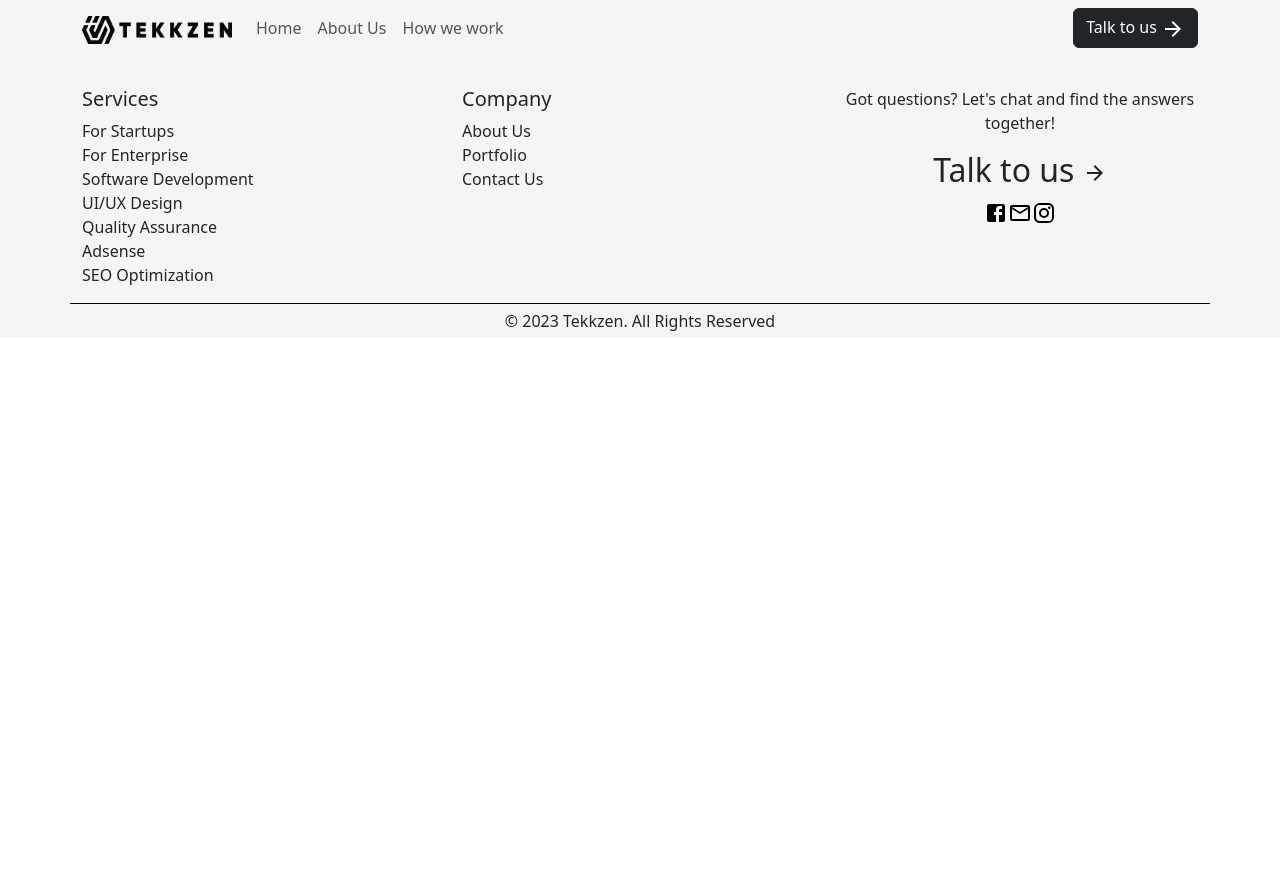
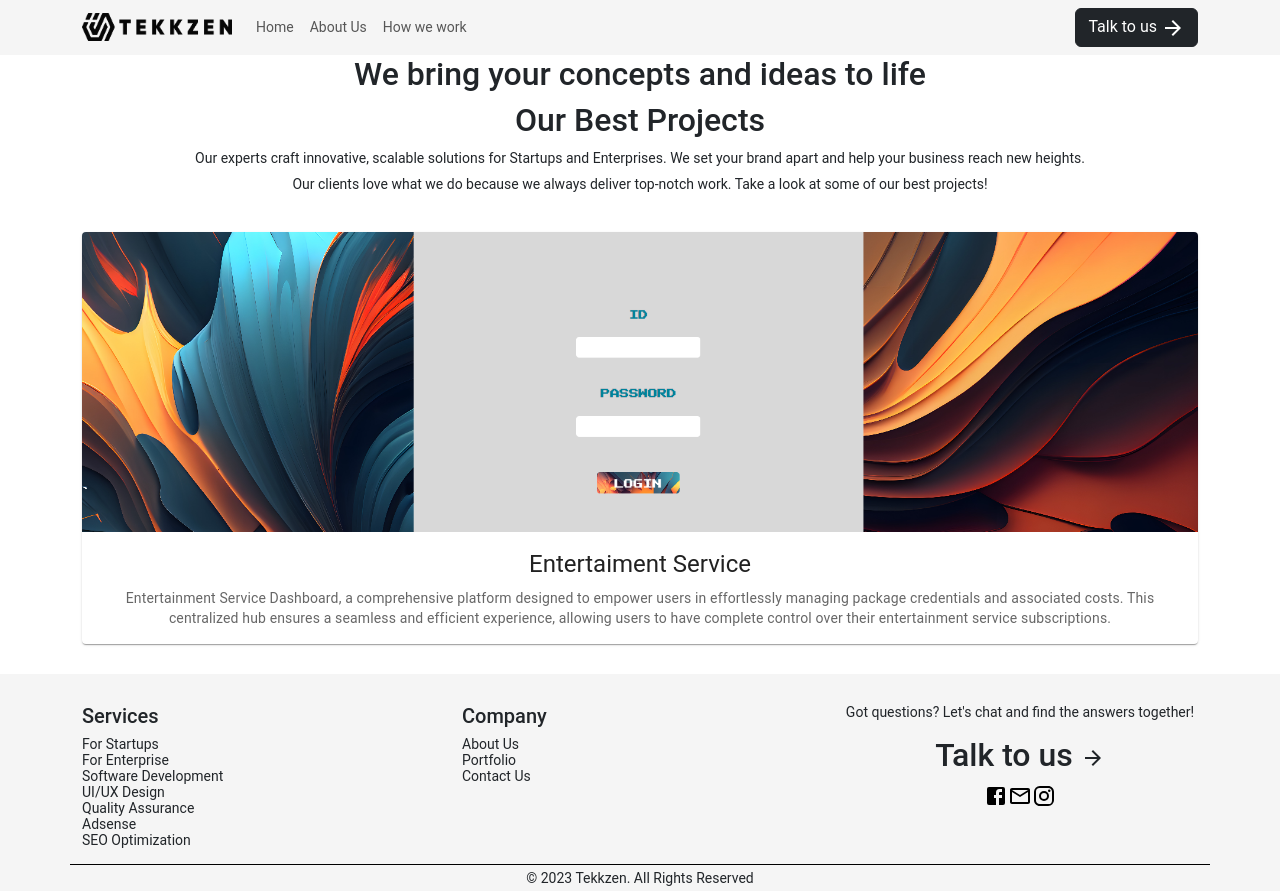
Before and after one commit to shanthu22/TekkzenWeb, a React (Create React App) app in the folder frontend/: page / in a window 1280 px wide. Before the commit the page ends 800 px from the top, so only its background shows below. Built offline with nearby package versions, Linux system fonts and the light colour scheme.

Commit message:
landing page

```diff
--- a/frontend/public/index.html
+++ b/frontend/public/index.html
@@ -7,7 +7,7 @@
     <meta name="theme-color" content="#000000" />
     <meta
       name="description"
-      content="Web site created using create-react-app"
+      content="Tekkzen "
     />
     <link rel="apple-touch-icon" href="%PUBLIC_URL%/titleLogo1.png" />
     <!--
@@ -24,7 +24,7 @@
       work correctly both with client-side routing and a non-root public URL.
       Learn how to configure a non-root public URL by running `npm run build`.
     -->
-    <title>React App</title>
+    <title>Tekkzen</title>
   </head>
   <body>
     <noscript>You need to enable JavaScript to run this app.</noscript>
--- a/frontend/src/components/portfolio/previousProject.js
+++ b/frontend/src/components/portfolio/previousProject.js
@@ -19,7 +19,7 @@ const PreviousProject = (props) => {
               height='300'
               image={item.image}
               alt='Lankan Health'
-              sx={{ overflowY: "scroll" }}
+              sx={{}}
             />
 
             <CardContent>
--- a/frontend/src/pages/home/home.css
+++ b/frontend/src/pages/home/home.css
@@ -2,6 +2,6 @@
     width: 150px;
     height: auto;
     top: 0;
-    display:
-        justify-content:;
+  font:  15px Arial, sans-serif
+
 }
--- a/frontend/src/pages/home/home.js
+++ b/frontend/src/pages/home/home.js
@@ -1,27 +1,47 @@
 import React from "react";
 import CustomNavbar from "../../components/navbar/navbar";
 import Footer from "../../components/footer/footer";
-
+import PP1 from "../../assets/PreviousProjects/PP1.png";
+import PP2 from "../../assets/PreviousProjects/PP2.png";
+import PreviousProject from "../../components/portfolio/previousProject";
+import { Container } from "react-bootstrap";
 const Home = () => {
-  // const PreviousProjectData = [
-  //   {
-  //     image: PP1,
-  //     name: "Lankan Health ",
-  //     description:
-  //       " Generate and access standard STD tests tailored to official guidelines from trusted sources like the CDC, ensuring your peace of mind and well-being.",
-  //   },
-  //   {
-  //     image: PP2,
-  //     name: "Entertaiment Service  ",
-  //     description:
-  //       " Entertainment Service Dashboard, a comprehensive platform designed to empower users in effortlessly managing package credentials and associated costs. This centralized hub ensures a seamless and efficient experience, allowing users to have complete control over their entertainment service subscriptions.",
-  //   },
-  // ];
+  const PreviousProjectData = [
+    {
+      image: PP2,
+      name: "Entertaiment Service  ",
+      description:
+        " Entertainment Service Dashboard, a comprehensive platform designed to empower users in effortlessly managing package credentials and associated costs. This centralized hub ensures a seamless and efficient experience, allowing users to have complete control over their entertainment service subscriptions.",
+    },
+  ];
 
   return (
-    <div>
+    <div style={{ font: "14px  Roboto, Helvetica,Arial, sans-serif " }}>
       <CustomNavbar />
-
+      <h2>We bring your concepts and ideas to life</h2>
+      <h2>Our Best Projects </h2>
+      <p style={{ textAlign: "center", margin: "10px" }}>
+        Our experts craft innovative, scalable solutions for Startups and
+        Enterprises. We set your brand apart and help your business reach new
+        heights.
+      </p>
+      <p
+        style={{
+          textAlign: "center",
+          margin: "10px",
+        }}>
+        Our clients love what we do because we always deliver top-notch work.
+        Take a look at some of our best projects!
+      </p>
+      <Container
+        style={{
+          display: "flex",
+          flexWrap: "wrap",
+          justifyContent: "space-evenly",
+          nargin: "0px",
+        }}>
+        <PreviousProject PreviousProjectData={PreviousProjectData} />
+      </Container>
       <Footer />
     </div>
   );
--- a/frontend/src/pages/portfolio/portfolio.js
+++ b/frontend/src/pages/portfolio/portfolio.js
@@ -3,8 +3,9 @@ import CustomNavbar from "../../components/navbar/navbar";
 import Footer from "../../components/footer/footer";
 import PP1 from "../../assets/PreviousProjects/PP1.png";
 import PP2 from "../../assets/PreviousProjects/PP2.png";
+
 import PreviousProject from "../../components/portfolio/previousProject";
-import { Container, Row, Col } from "react-bootstrap";
+import { Container } from "react-bootstrap";
 const Portfolio = () => {
   const PreviousProjectData = [
     {
@@ -12,6 +13,12 @@ const Portfolio = () => {
       name: "Lankan Health ",
       description:
         " Generate and access standard STD tests tailored to official guidelines from trusted sources like the CDC, ensuring your peace of mind and well-being.",
+    },
+    {
+      image: PP2,
+      name: "Entertaiment Service  ",
+      description:
+        " Entertainment Service Dashboard, a comprehensive platform designed to empower users in effortlessly managing package credentials and associated costs. This centralized hub ensures a seamless and efficient experience, allowing users to have complete control over their entertainment service subscriptions.",
     },
     {
       image: PP2,
```
Also changed, not shown: frontend/src/pages/howWeWork/howWeWork.js (+8 -1 lines).
